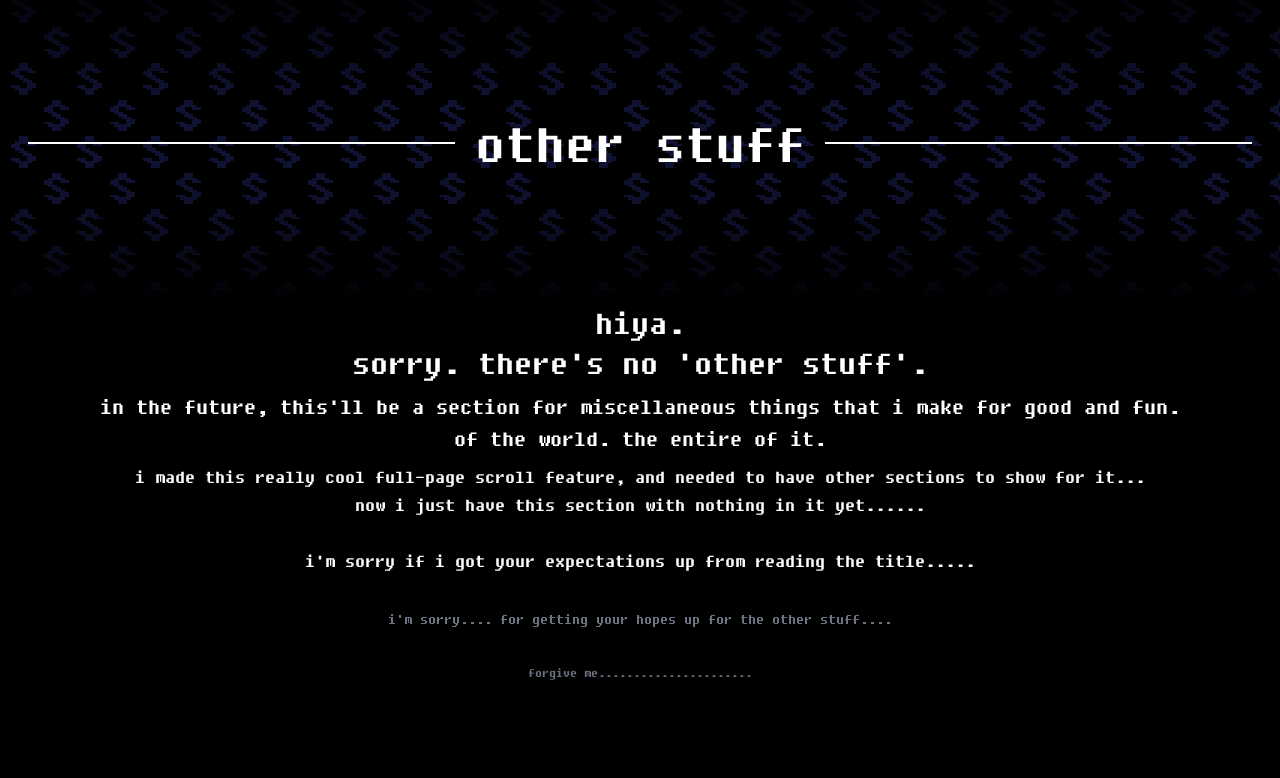
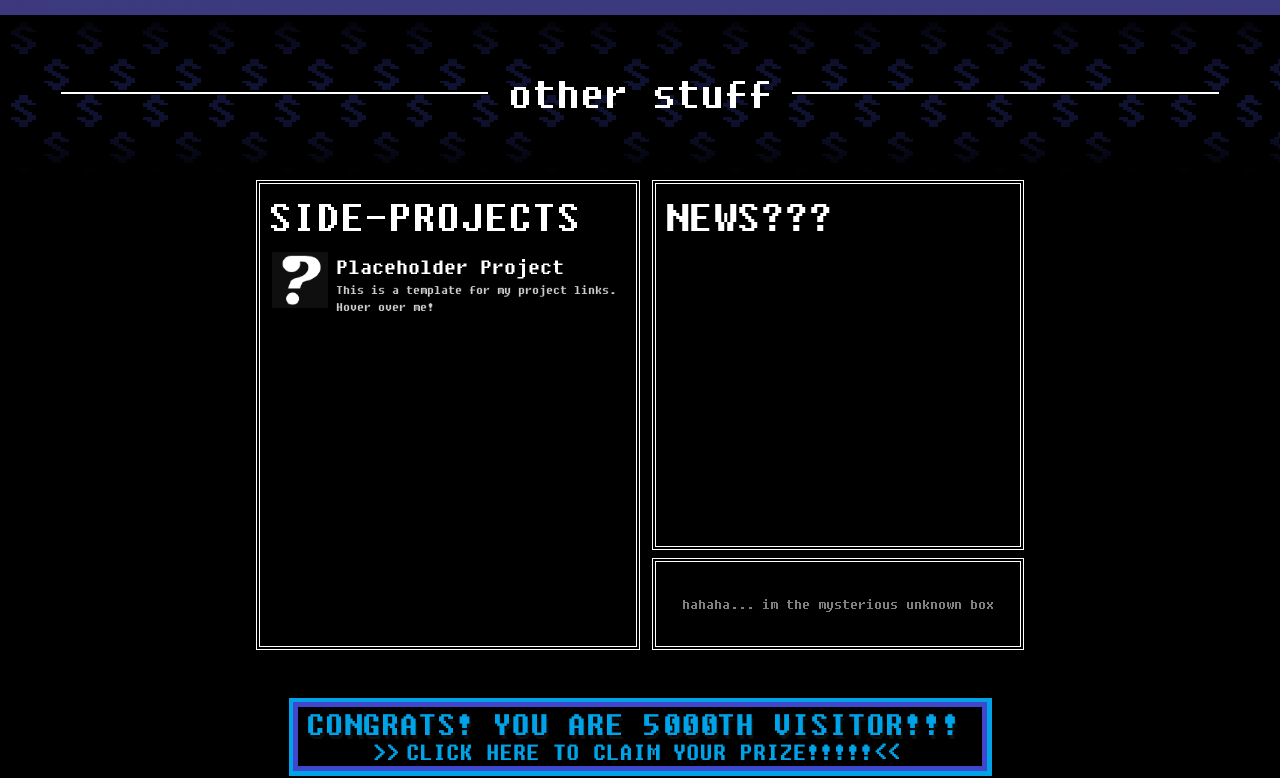
Before and after one commit to threesann/threesan-react, a Next.js app: page / in a window 1280 px wide. Shown: the part 785-1563 px from the top of the page. Built offline with nearby package versions, Linux system fonts and the light colour scheme.

Commit message:
added stuff to "other stuff", added link to deepest

```diff
--- a/src/app/(homepage)/page.tsx
+++ b/src/app/(homepage)/page.tsx
@@ -3,6 +3,7 @@
 import { useState, useEffect, useRef } from 'react';
 
 import Descriptions from '@/lib/homepage/sitedescriptions';
+import Link from 'next/link';
 
 
 export default function Home() {
@@ -76,14 +77,14 @@
     return (
         <div className='w-full h-fit'>
         {/* section 1 */}
-        <div className="section h-[96vh] w-full bg-nighttime animate-backgroundMove">
+        <div className="section relative h-screen w-full bg-nighttime animate-backgroundMove">
             <div className="flex items-center justify-center h-full md:w-1/5 w-4/5 m-auto">
 
                 {/* change number in style of container div to change no. of elements in circle - other settings such as radius/space between elements are in globals.css */}
                 {/* circle div (container) */}
                 <div className="circle-container flex flex-col gap-1" style={{"--m": 6} as React.CSSProperties}>
                     {/* central element - properties of rotation can be changed above, styling in globals.css */}
-                    <div id="rotate" className="flex flex-col items-center p-4 h-fit w-full bg-theme-background border-4 border-theme-border shadow shadow-black/50 animate-slideUpAndFade">
+                    <div id="rotate" className="flex flex-col items-center p-4 h-fit w-full bg-theme-background border-4 border-theme-border shadow shadow-black/50 animate-fadeIn">
                         <p className="text-4xl pb-2">threesan</p>
                         {currentDescription ?
                             <div className='flex flex-col w-4/5'>
@@ -97,6 +98,7 @@
                             : <p className="text-center">this is my website to display everything i've ever made ever.</p>
                         }
                     </div>
+                    <p className='w-full text-center text-theme-border text-sm mt-1'>© 2025, burgerbross Sp. z o.o. (not a real company)</p>
 
                     {/* elements in circle; 1-6 */}
                     <div style={{"--i": 1} as React.CSSProperties}>
@@ -155,22 +157,51 @@
 
                 </div>
             </div>
-            <p className='absolute bottom-0 w-full text-center text-theme-border text-sm'>© 2025, burgerbross Sp. z o.o. (not a real company)</p>
+            <div className='absolute bottom-1 h-fit w-full flex flex-row items-center justify-center gap-2 px-10 animate-slideUpAndFadeAndBob'>
+                <div className="w-0 h-0 border-l-[15px] border-l-transparent border-r-[15px] border-r-transparent border-t-[15px] border-t-white" />
+                <p className='text-center text-white text-2xl'>SCROLL DOWN</p>
+                <div className="w-0 h-0 border-l-[15px] border-l-transparent border-r-[15px] border-r-transparent border-t-[15px] border-t-white" />
+            </div>
         </div>
         {/* section 2 */}
         <div className='section w-full h-screen bg-black'>
-            <div className='flex flex-col h-full w-full'>
-                <div className='flex flex-row gap-5 items-center justify-center text-center h-2/5 w-full banner-style'>
-                    <div className='bg-white h-[2px] w-1/3' />
-                    <p className='text-6xl'>other stuff</p>
-                    <div className='bg-white h-[2px] w-1/3' />
+            <div className='flex flex-col h-full w-full gap-2'>
+                <div className='flex flex-row gap-5 items-center justify-center text-center h-1/5 w-full banner-style'>
+                    <div className='bg-white h-[2px] md:w-1/3 w-1/4' />
+                    <p className='md:text-5xl text-2xl'>other stuff</p>
+                    <div className='bg-white h-[2px] md:w-1/3 w-1/4' />
                 </div>
-                <div className='flex flex-col gap-2 justify-center text-center'>
-                    <p className='text-4xl'>hiya.<br />sorry. there's no 'other stuff'.</p>
-                    <p className='text-2xl'>in the future, this'll be a section for miscellaneous things that i make for good and fun.<br />of the world. the entire of it.</p>
-                    <p className='text-xl'>i made this really cool full-page scroll feature, and needed to have other sections to show for it...<br />now i just have this section with nothing in it yet......<br /><br />i'm sorry if i got your expectations up from reading the title.....</p>
-                    <p className='text-md text-gray-500'><br />i'm sorry.... for getting your hopes up for the other stuff....<br /><br /></p>
-                    <p className='text-sm text-gray-500'>forgive me......................</p>
+
+                <div className='flex md:flex-row flex-col md:w-3/5 w-4/5 md:h-3/5 h-full m-auto md:gap-3 gap-2'>
+                    <div className='flex flex-col gap-2 p-2 border-double border-4 border-white w-full md:h-full h-2/5'>
+                        <div className='w-full h-fit'>
+                            <p className='md:text-5xl text-2xl'>SIDE-PROJECTS</p>
+                        </div>
+                        <div className='flex flex-row gap-2 p-1 items-start justify-start w-full hover:bg-[#09090b] hover:cursor-pointer'>
+                            <img src="/icon_site.png" className='size-14' />
+                            <div className='flex flex-col items-start justify-start text-left w-full'>
+                                <p className='text-2xl leading-tight'>Placeholder Project</p>
+                                <p className='text-sm text-white/80 leading-tight'>This is a template for my project links. Hover over me!</p>
+                            </div>
+                        </div>
+                    </div>
+                    <div className='flex flex-col md:h-full h-3/5 gap-2 w-full'>
+                        <div className='flex flex-col border-double border-4 border-white h-4/5 p-2'>
+                            <div className='w-full h-fit'>
+                                <p className='md:text-5xl text-2xl'>NEWS???</p>
+                            </div>
+                        </div>
+                        <div className='flex flex-row gap-2 border-double border-4 border-white h-1/5'>
+                            <div className='flex w-full h-full items-center justify-center'>
+                                <p className='text-white/50'>hahaha... im the mysterious unknown box</p>
+                            </div>
+                        </div>
+                    </div>
+                </div>
+                <div className='w-full h-1/5 flex items-center justify-center px-2'>
+                    <Link href='https://deepest.vercel.app'>
+                        <img src='/ad.gif'></img>
+                    </Link>
                 </div>
             </div>
         </div>
--- a/src/lib/homepage/sitedescriptions.ts
+++ b/src/lib/homepage/sitedescriptions.ts
@@ -1,6 +1,3 @@
-
-
-
 const Descriptions = [
     {
         name: "chatitin",
--- a/tailwind.config.ts
+++ b/tailwind.config.ts
@@ -27,6 +27,10 @@
           from: { opacity: "0", transform: "translateY(10px)" },
           to: { opacity: "1", transform: "translateY(0)" },
         },
+        fadeIn: {
+          from: { opacity: "0" },
+          to: { opacity: "1" },
+        },
         bob: {
           '0%': { transform: 'translateY(0px)' },
           '50%': { transform: 'translateY(-5px)' },
@@ -46,6 +50,7 @@
       animation: {
         backgroundMove: "backgroundMove 240s linear infinite",
         slideUpAndFade: "slideUpAndFade 1s cubic-bezier(0.16, 1, 0.3, 1)",
+        fadeIn: "fadeIn 1s ease-in-out",
         bob: "bob 3s ease-in-out infinite",
         slideUpAndFadeAndBob: "slideUpAndFade 1s cubic-bezier(0.16, 1, 0.3, 1), bob 3s ease-in-out 1s infinite",
         textFlash: "textFlash 1s infinite",
```
Also changed, not shown: public/ad.gif (added), public/icon_site.png (added).
